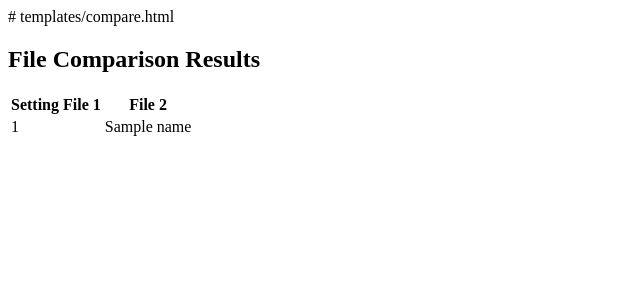
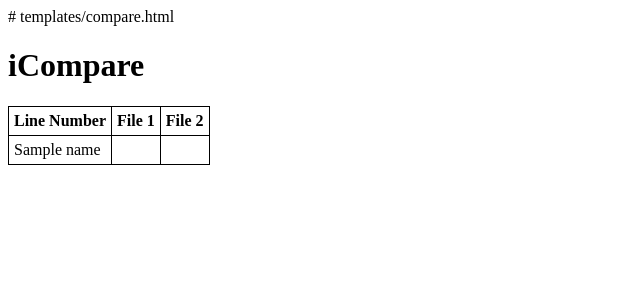
Before and after one commit to Xeckin/iCompare, a Flask app: template templates/compare.html in a window 1280 px wide. Shown: the top 300 px of the page, without its empty margins (0-640 px from the left). Run offline with Flask 2, Linux system fonts and the light colour scheme; the template is opened without the code that fills it: most values are stand-ins (such as "Sample title", 1, 10 or a date in 2020).

Commit message:
Update compare.html

```diff
--- a/templates/compare.html
+++ b/templates/compare.html
@@ -3,27 +3,38 @@
 <!DOCTYPE html>
 <html>
   <head>
+    <meta charset="utf-8">
+    <title>iCompare</title>
     <style>
+      table, th, td {
+        border: 1px solid black;
+        border-collapse: collapse;
+        padding: 5px;
+      }
       .different {
-        color: red;
+        background-color: lightcoral;
       }
     </style>
   </head>
   <body>
-    <h2>File Comparison Results</h2>
+    <h1>iCompare</h1>
     <table>
+      <thead>
         <tr>
-        <th>Setting</th>
+          <th>Line Number</th>
           <th>File 1</th>
           <th>File 2</th>
         </tr>
+      </thead>
+      <tbody>
         {% for line in diff %}
         <tr>
-          <td class="{{ 'different' if line[0] in ['-' ,'+'] else '' }}">{{ line[0] }}</td>
-          <td class="{{ 'different' if line[0] == '-' else '' }}">{{ line[1][0] if line[0] != '?' and len(line[1]) > 0 else '' }}</td>
-          <td class="{{ 'different' if line[0] == '+' else '' }}">{{ line[1][1] if line[0] != '?' else '' }}</td>
+          <td>{{ line[1][1] if line[0] != '?' else '' }}</td>
+          <td class="{{ 'different' if line[0] == '-' }}">{{ line[1][0] if line[0] == '-' and line[1] else '' }}</td>
+          <td class="{{ 'different' if line[0] == '+' }}">{{ line[2][0] if line[0] == '+' and line[2] else '' }}</td>
         </tr>
         {% endfor %}
+      </tbody>
     </table>
   </body>
 </html>
```
Lines whose indentation alone changed are shown as unchanged.
